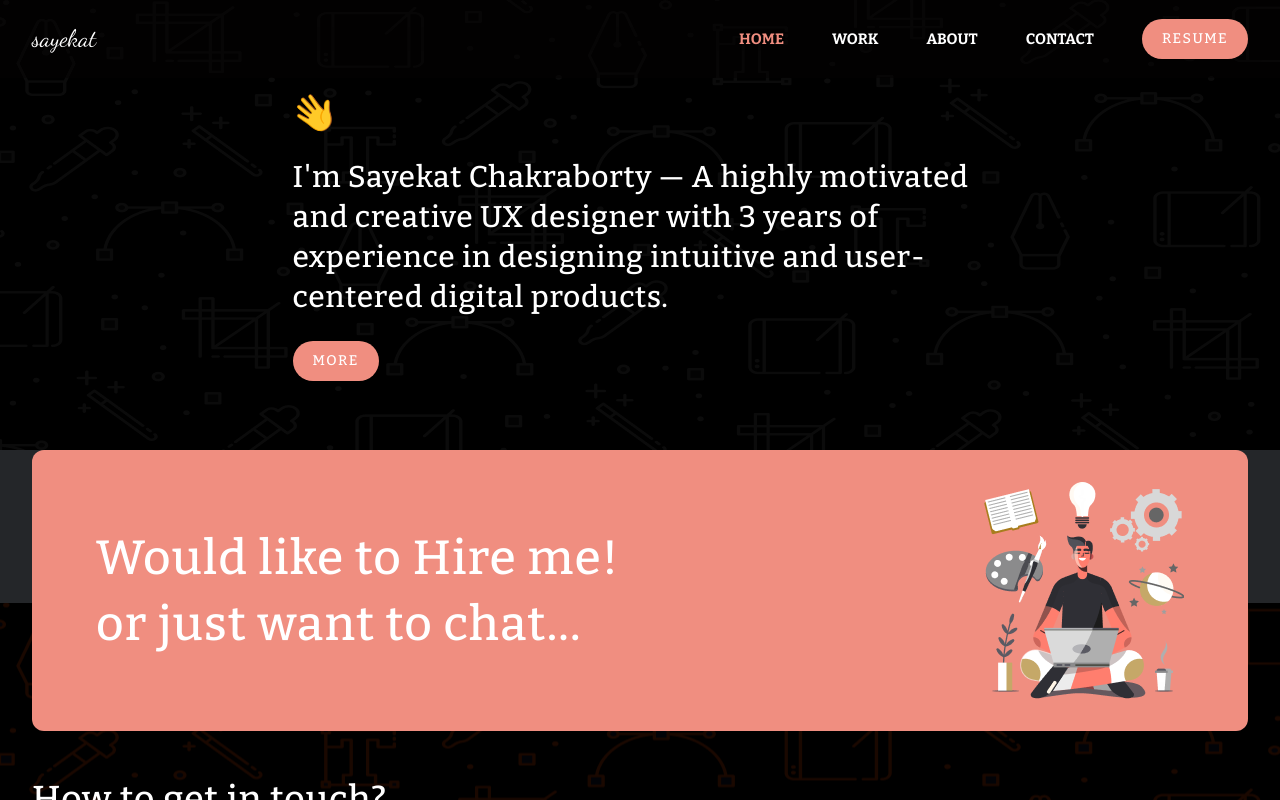
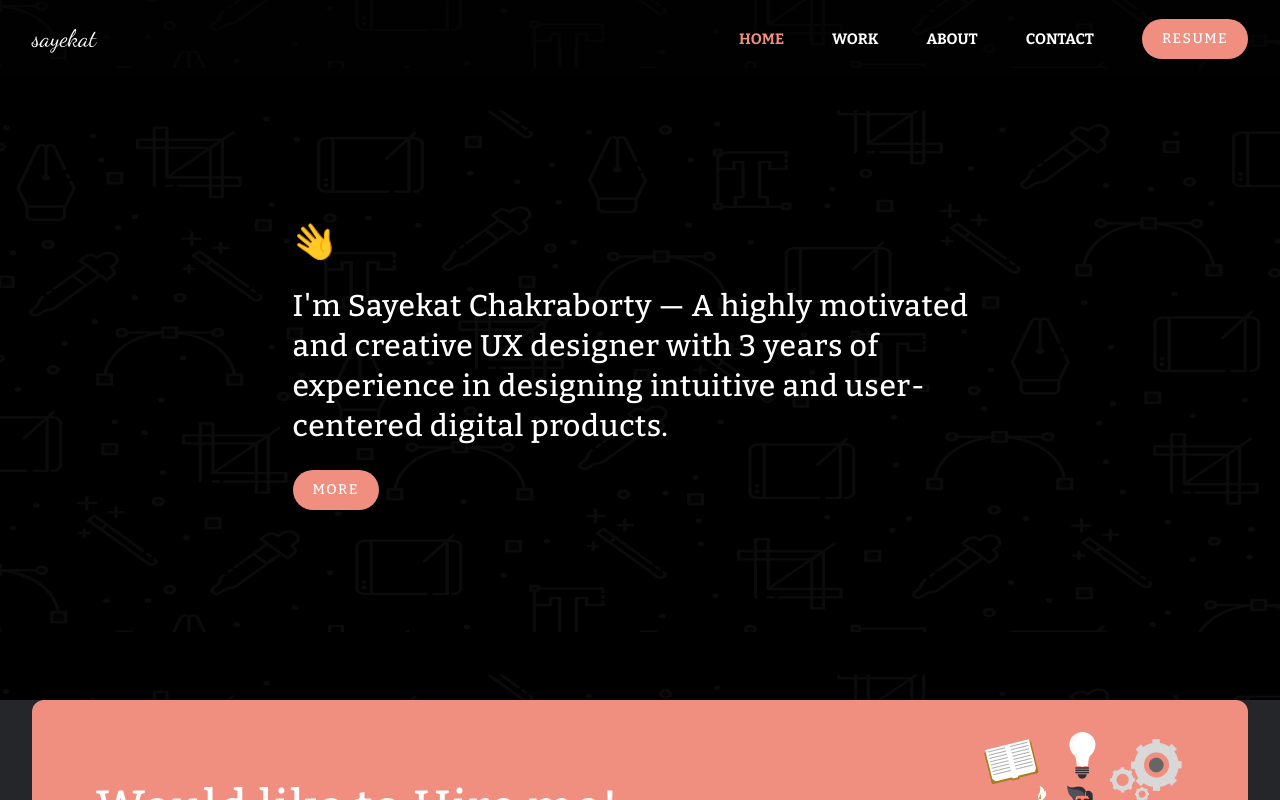
Before and after one commit to sc-sayekat/portfolio, a Next.js app: page / in a window 1280 px wide. Shown: the top 800 px of the page. Built offline with nearby package versions, Linux system fonts and the light colour scheme.

Commit message:
Adjust hero section height

```diff
--- a/src/components/HeroSection/index.tsx
+++ b/src/components/HeroSection/index.tsx
@@ -8,7 +8,7 @@ const HeroSection = () => {
   }
 
   return (
-    <div className='relative flex min-h-[500px] items-center justify-center bg-black pb-6 pt-10 md:min-h-[450px] md:pt-12'>
+    <div className='relative flex min-h-[600px] items-center justify-center bg-black pb-6 pt-10 md:min-h-[650px] md:pt-14 lg:min-h-[700px]'>
       <div>
         <div className='container relative z-10 flex flex-col justify-center gap-6 text-primary'>
           <div className='mt-6 sm:mt-0'>
```
